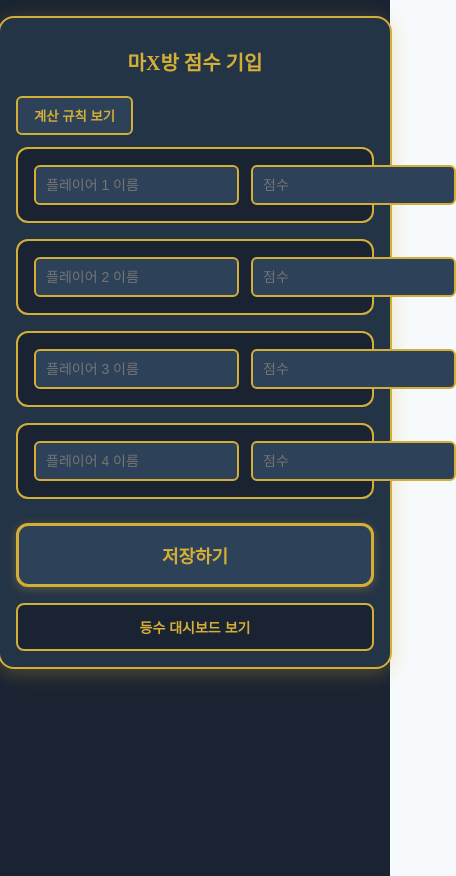
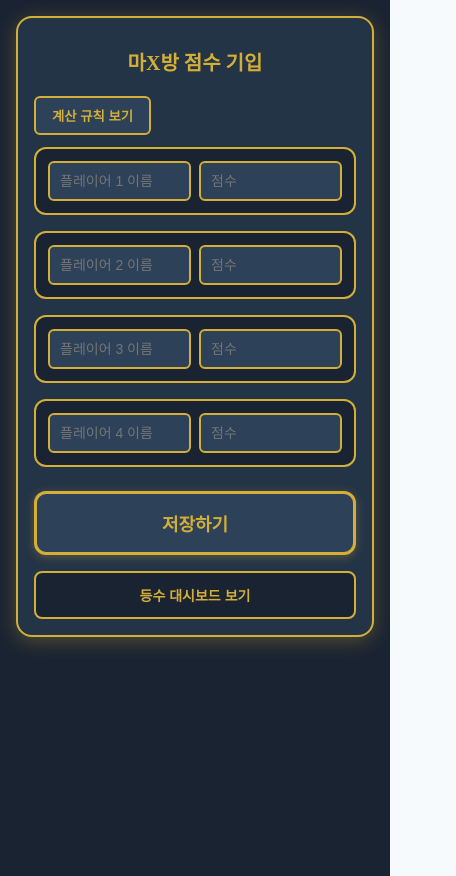
Before and after one commit to spiritish87/hema-mahjong-scoreboard, a Next.js app: page /mahjong in a window 390 px wide. Shown: the whole page, 456 px wide, since content can reach past the window. Built offline with nearby package versions, Linux system fonts and the light colour scheme.

Commit message:
입력 필드 모바일 오버플로우 수정

```diff
--- a/src/app/mahjong/page.jsx
+++ b/src/app/mahjong/page.jsx
@@ -156,13 +156,13 @@ export default function MahjongScoreEntry() {
           </div>
         )}        <div style={{ display: 'flex', flexDirection: 'column', gap: '16px' }}>
           {players.map((p, i) => (
-            <div key={i} style={{ padding: '16px', borderRadius: '12px', background: '#1a2332', border: '2px solid #d4af37' }}>
-              <div style={{ display: 'grid', gridTemplateColumns: '1fr 1fr', gap: '12px' }}>
+            <div key={i} style={{ padding: '12px', borderRadius: '12px', background: '#1a2332', border: '2px solid #d4af37' }}>
+              <div style={{ display: 'grid', gridTemplateColumns: '1fr 1fr', gap: '8px' }}>
                 <input
                   placeholder={`플레이어 ${i + 1} 이름`}
                   value={p.name}
                   onChange={(e) => updatePlayer(i, "name", e.target.value)}
-                  style={{ padding: '10px', borderRadius: '6px', border: '2px solid #d4af37', background: '#2d4159', color: '#d4af37', fontSize: '14px' }}
+                  style={{ padding: '10px', borderRadius: '6px', border: '2px solid #d4af37', background: '#2d4159', color: '#d4af37', fontSize: '14px', width: '100%', boxSizing: 'border-box' }}
                   lang="ko"
                   autoComplete="off"
                 />
@@ -172,7 +172,7 @@ export default function MahjongScoreEntry() {
                   onChange={(e) => updatePlayer(i, "score", e.target.value)}
                   type="number"
                   step="100"
-                  style={{ padding: '10px', borderRadius: '6px', border: '2px solid #d4af37', background: '#2d4159', color: '#d4af37', fontSize: '14px' }}
+                  style={{ padding: '10px', borderRadius: '6px', border: '2px solid #d4af37', background: '#2d4159', color: '#d4af37', fontSize: '14px', width: '100%', boxSizing: 'border-box' }}
                 />
               </div>
               {calculatedScores && calculatedScores[i] && (
```
